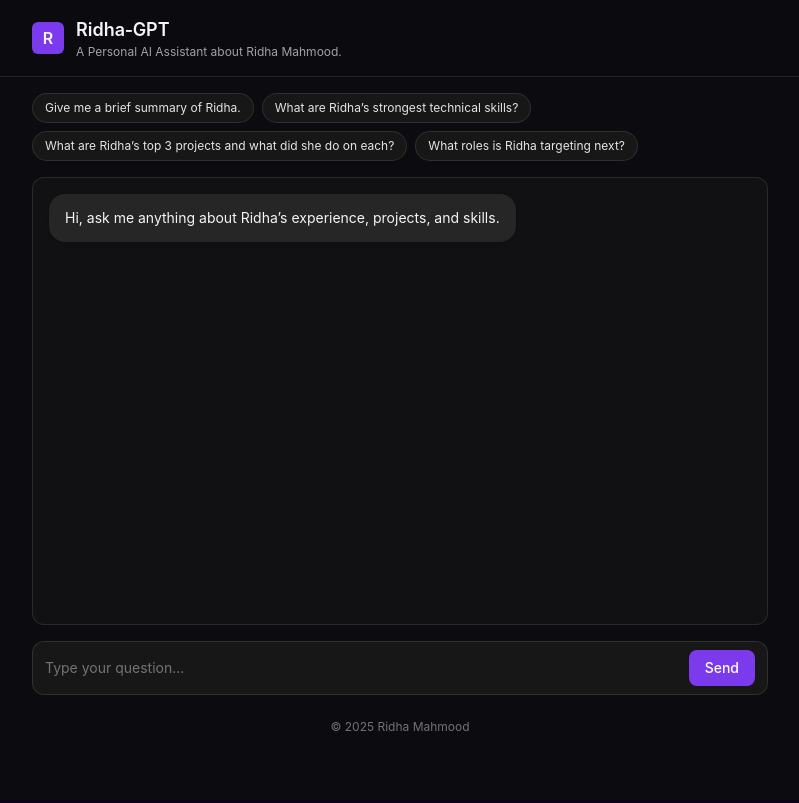
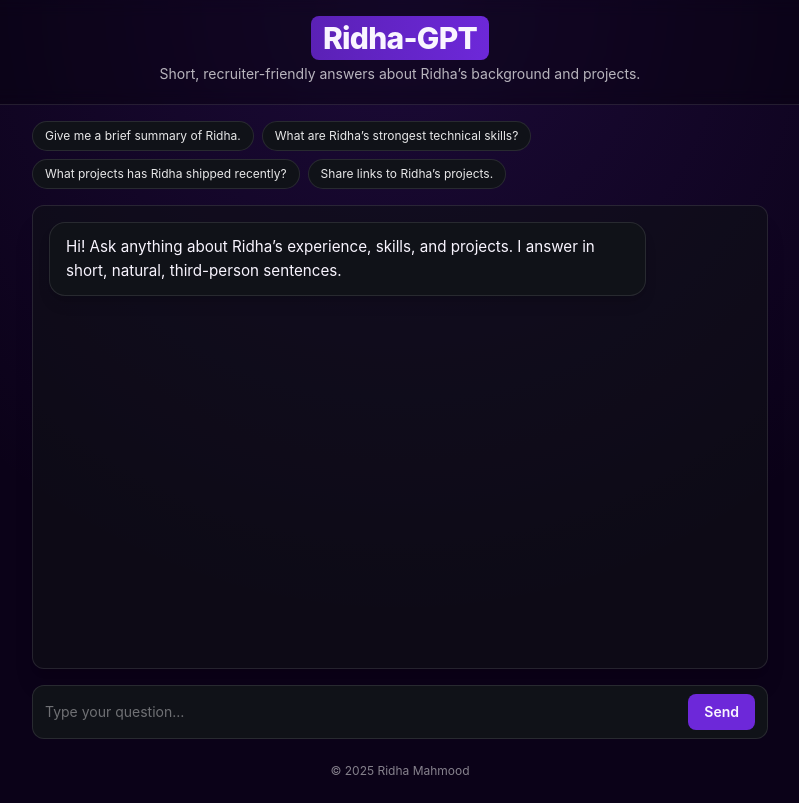
Before and after one commit to rmah6390/ridha-gpt, a React (Vite) app in the folder frontend/: page / in a window 1280 px wide. Shown: the whole page, without its empty margins (240-1039 px from the left). Built offline with nearby package versions, Linux system fonts and the light colour scheme.

Commit message:
Update App.jsx

```diff
--- a/frontend/src/App.jsx
+++ b/frontend/src/App.jsx
@@ -3,18 +3,35 @@ import { useEffect, useRef, useState } from "react";
 const SUGGESTIONS = [
   "Give me a brief summary of Ridha.",
   "What are Ridha’s strongest technical skills?",
-  "What are Ridha’s top 3 projects and what did she do on each?",
-  "What roles is Ridha targeting next?",
+  "What projects has Ridha shipped recently?",
+  "Share links to Ridha’s projects."
 ];
+
+function linkify(text) {
+  const urlRegex = /((https?:\/\/|www\.)[^\s)]+)|(\b[a-zA-Z0-9.-]+\.[a-zA-Z]{2,}\/[^\s)]*)/g;
+  const parts = String(text).split(urlRegex);
+  return parts.map((part, i) => {
+    if (!part) return null;
+    const looksLikeUrl = /^(https?:\/\/|www\.)|(\.[a-z]{2,}\/)/i.test(part);
+    if (!looksLikeUrl) return <span key={i}>{part}</span>;
+    const href = part.startsWith("http") ? part : `https://${part}`;
+    return (
+      <a key={i} href={href} target="_blank" rel="noreferrer"
+         className="underline decoration-violet-600 underline-offset-4 hover:text-violet-300">
+        {part}
+      </a>
+    );
+  });
+}
 
 function Bubble({ role, children }) {
   const isUser = role === "user";
   return (
     <div className={`flex ${isUser ? "justify-end" : "justify-start"} mb-3`}>
-      <div
-        className={`max-w-[80%] rounded-2xl px-4 py-3 text-sm leading-6 shadow
-          ${isUser ? "bg-violet-600 text-white" : "bg-neutral-800 text-neutral-100"}`}
-      >
+      <div className={[
+        "max-w-[85%] rounded-2xl px-4 py-3 text-[0.95rem] leading-6 shadow-lg",
+        isUser ? "bg-violet-600 text-white" : "bg-[#101218] border border-white/10"
+      ].join(" ")}>
         {children}
       </div>
     </div>
@@ -23,11 +40,8 @@ function Bubble({ role, children }) {
 
 export default function App() {
   const [messages, setMessages] = useState([
-    {
-      role: "assistant",
-      content:
-        "Hi, ask me anything about Ridha’s experience, projects, and skills."
-    }
+    { role: "assistant",
+      content: "Hi! Ask anything about Ridha’s experience, skills, and projects. I answer in short, natural, third-person sentences." }
   ]);
   const [input, setInput] = useState("");
   const [loading, setLoading] = useState(false);
@@ -41,9 +55,8 @@ export default function App() {
     const question = q ?? input.trim();
     if (!question) return;
     setInput("");
-    setMessages((m) => [...m, { role: "user", content: question }]);
+    setMessages(m => [...m, { role: "user", content: question }]);
     setLoading(true);
-
     try {
       const res = await fetch("/api/ask", {
         method: "POST",
@@ -52,81 +65,55 @@ export default function App() {
       });
       const data = await res.json();
       const answer = data.answer || data.error || "Sorry, I couldn’t answer that.";
-      setMessages((m) => [...m, { role: "assistant", content: answer }]);
+      setMessages(m => [...m, { role: "assistant", content: answer }]);
     } catch {
-      setMessages((m) => [...m, { role: "assistant", content: "Sorry, something went wrong." }]);
-    } finally {
-      setLoading(false);
-    }
+      setMessages(m => [...m, { role: "assistant", content: "Sorry, something went wrong." }]);
+    } finally { setLoading(false); }
   };
 
   return (
-    <div className="min-h-screen bg-[#0b0b10] text-neutral-100">
-      <header className="sticky top-0 z-10 border-b border-white/10 backdrop-blur bg-[#0b0b10]/80">
-        <div className="mx-auto max-w-3xl px-4 py-4 flex items-center gap-3">
-          <div className="h-8 w-8 rounded-md bg-violet-600 grid place-items-center font-semibold">R</div>
-          <div>
-            <h1 className="text-lg font-semibold">Ridha‑GPT</h1>
-            <p className="text-xs text-neutral-400">
-              A Personal AI Assistant about Ridha Mahmood.
-            </p>
-          </div>
+    <div className="min-h-screen">
+      <header className="sticky top-0 z-10 backdrop-blur bg-black/30 border-b border-white/10">
+        <div className="mx-auto max-w-3xl px-4 py-5 text-center">
+          <h1 className="text-2xl sm:text-3xl font-extrabold tracking-tight">
+            <span className="px-3 py-1 rounded-lg bg-gradient-to-r from-[#5b21b6] to-[#6d28d9]">Ridha-GPT</span>
+          </h1>
+          <p className="mt-2 text-sm text-white/70">Short, recruiter-friendly answers about Ridha’s background and projects.</p>
         </div>
       </header>
 
       <main className="mx-auto max-w-3xl px-4">
-        {/* suggestions */}
         <div className="flex flex-wrap gap-2 py-4">
-          {SUGGESTIONS.map((s) => (
-            <button
-              key={s}
-              onClick={() => ask(s)}
-              className="rounded-full border border-white/10 bg-neutral-900 px-3 py-1.5 text-xs text-neutral-200 hover:border-violet-500 hover:text-violet-200 transition"
-            >
+          {SUGGESTIONS.map(s => (
+            <button key={s} onClick={() => ask(s)}
+              className="rounded-full border border-white/10 bg-[#101218] px-3 py-1.5 text-xs text-white/90 hover:border-violet-500 hover:text-violet-200 transition">
               {s}
             </button>
           ))}
         </div>
 
-        {/* chat */}
-        <div
-          ref={listRef}
-          className="rounded-xl bg-neutral-900/60 border border-white/10 p-4 h-[56vh] overflow-y-auto"
-        >
+        <div ref={listRef} className="rounded-xl bg-[#0f1117]/60 border border-white/10 p-4 h-[58vh] overflow-y-auto shadow-xl">
           {messages.map((m, i) => (
-            <Bubble key={i} role={m.role}>{m.content}</Bubble>
+            <Bubble key={i} role={m.role}>
+              <div className="whitespace-pre-wrap break-words">{linkify(m.content)}</div>
+            </Bubble>
           ))}
           {loading && <Bubble role="assistant">Thinking…</Bubble>}
         </div>
 
-        {/* input */}
-        <form
-          onSubmit={(e) => {
-            e.preventDefault();
-            ask();
-          }}
-          className="sticky bottom-4 mt-4"
-        >
-          <div className="flex items-center gap-2 rounded-xl border border-white/10 bg-neutral-900 px-3 py-2">
+        <form onSubmit={(e) => { e.preventDefault(); ask(); }} className="sticky bottom-4 mt-4">
+          <div className="flex items-center gap-2 rounded-xl border border-white/10 bg-[#101218] px-3 py-2">
             <input
-              value={input}
-              onChange={(e) => setInput(e.target.value)}
-              placeholder="Type your question…"
-              className="w-full bg-transparent text-sm outline-none placeholder:text-neutral-500"
-            />
-            <button
-              type="submit"
-              disabled={loading}
-              className="rounded-lg bg-violet-600 px-4 py-2 text-sm font-medium text-white hover:bg-violet-500 disabled:opacity-60"
-            >
+              value={input} onChange={e => setInput(e.target.value)}
+              placeholder="Type your question…" className="w-full bg-transparent text-sm outline-none placeholder:text-white/40" />
+            <button type="submit" disabled={loading}
+              className="rounded-lg bg-[#6d28d9] px-4 py-2 text-sm font-semibold hover:opacity-90 disabled:opacity-60">
               Send
             </button>
           </div>
         </form>
 
-        <footer className="py-6 text-center text-xs text-neutral-500">
-          © {new Date().getFullYear()} Ridha Mahmood
-        </footer>
+        <footer className="py-6 text-center text-xs text-white/50">© {new Date().getFullYear()} Ridha Mahmood</footer>
       </main>
     </div>
   );
```
